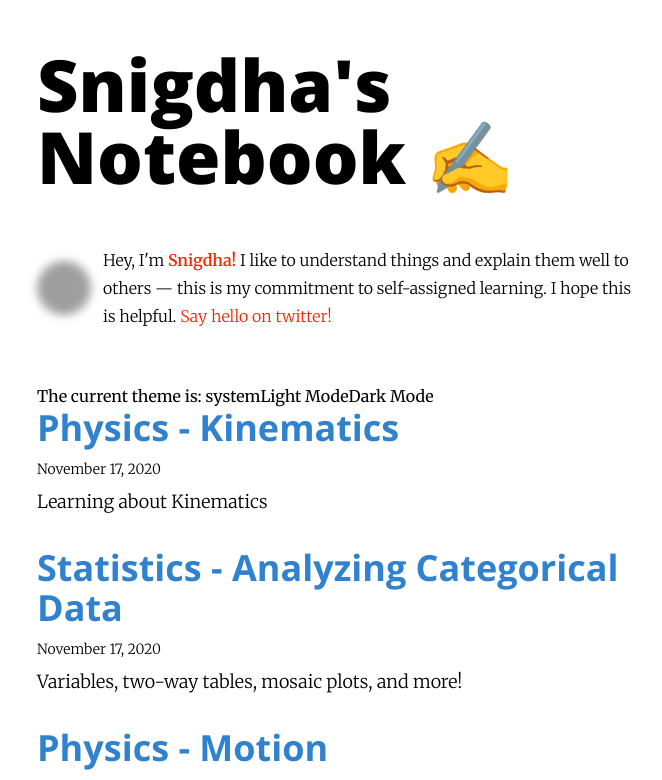
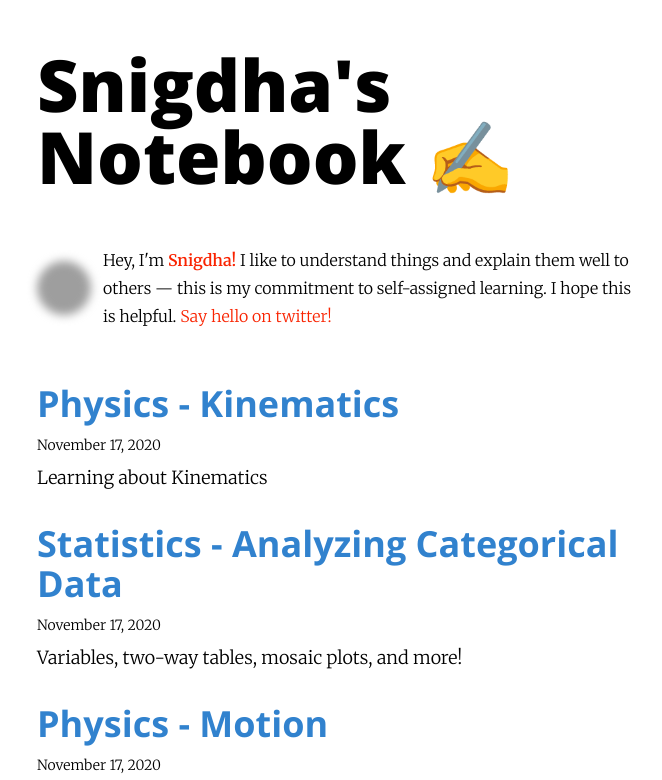
Before and after one commit to SnigdhaRoy/Notebook, a Next.js app: page / in a window 1280 px wide. Shown: the top 780 px of the page, without its empty margins (299-961 px from the left). Built offline with nearby package versions, Linux system fonts and the light colour scheme; grey boxes are pictures that could not be loaded.

Commit message:
all set with fundamental layout

```diff
--- a/pages/_app.js
+++ b/pages/_app.js
@@ -1,4 +1,4 @@
-import { ThemeProvider } from 'next-themes'
+// import { ThemeProvider } from 'next-themes'
 import "styles/global.css";
 
 import "typeface-open-sans";
@@ -7,8 +7,7 @@ import "typeface-merriweather";
 
 export default function MyApp({ Component, pageProps }) {
   return (
-    <ThemeProvider>
       <Component {...pageProps} />
-    </ThemeProvider>
+
   )
 }
--- a/pages/index.js
+++ b/pages/index.js
@@ -1,4 +1,4 @@
-import { useTheme } from 'next-themes'
+// import { useTheme } from 'next-themes'
 import Link from "next/link";
 
 import Layout from "components/Layout";
@@ -7,16 +7,18 @@ import SEO from "components/Seo";
 import { getSortedPosts } from "utils/posts";
 
 export default function Home({ posts }) {
-  const { theme, setTheme } = useTheme();
+  // const { theme, setTheme } = useTheme();
   return (
     <Layout>
       <SEO title="All posts" />
       <Bio className="my-14" />
-      <div>
+
+      {/* <div>
       The current theme is: {theme}
         <button onClick={() => setTheme('light')}>Light Mode</button>
         <button onClick={() => setTheme('dark')}>Dark Mode</button>
-      </div>
+      </div> */}
+
       {posts.map(({ frontmatter: { title, description, date}, slug }) => (
         <article key={slug}>
           <header className="mb-2">
@@ -36,7 +38,9 @@ export default function Home({ posts }) {
       ))}
     </Layout>
   );
-}
+  } //Home.theme = "light"
+
+
 
 export async function getStaticProps() {
   const posts = getSortedPosts();
--- a/styles/global.css
+++ b/styles/global.css
@@ -1,6 +1,29 @@
 @import "tailwindcss/base";
 @import "tailwindcss/components";
 @import "tailwindcss/utilities";
+
+/* :root {
+  --fg: #000;
+  --bg: #fff;
+  --text: black;
+}
+[data-theme="dark"] {
+  --fg: #fff;
+  --bg: #000;
+  --text: #fff
+
+} */
+
+/* p, h1, h2, h3, h4 {
+  color: var(--text);
+} */
+
+
+
+body {
+  background-color: var(--bg);
+
+ }
 
 a {
   @apply text-neon-orange;
@@ -8,11 +31,13 @@ a {
 
 a:hover {
   @apply underline;
+
 }
 
 span,
 p {
   @apply font-light;
+
 }
 
 /* Styles for lazy loaded images */
@@ -20,9 +45,11 @@ p {
   -webkit-filter: blur(5px);
   filter: blur(5px);
   transition: filter 500ms ease-in, -webkit-filter 500ms ease-in;
+
 }
 
 .blur-up.lazyloaded {
   -webkit-filter: blur(0);
   filter: blur(0);
+
 }
```
